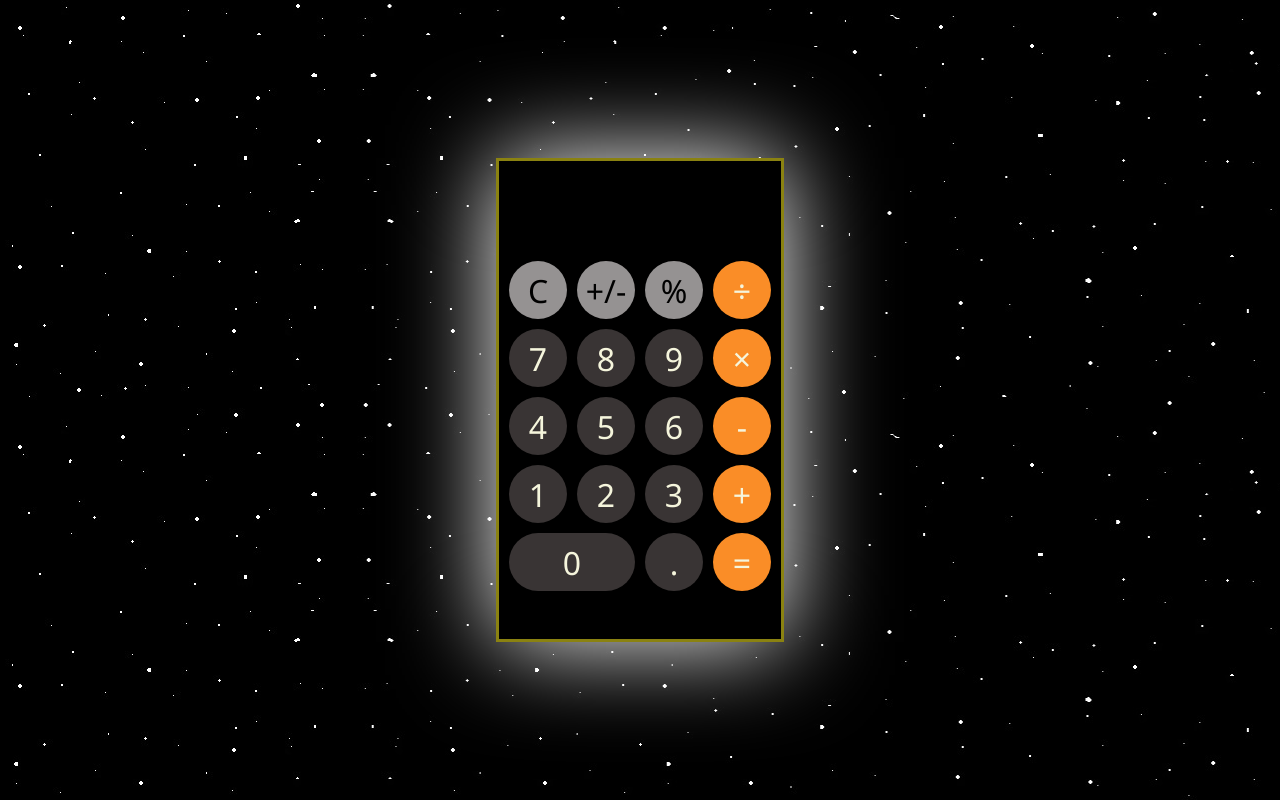
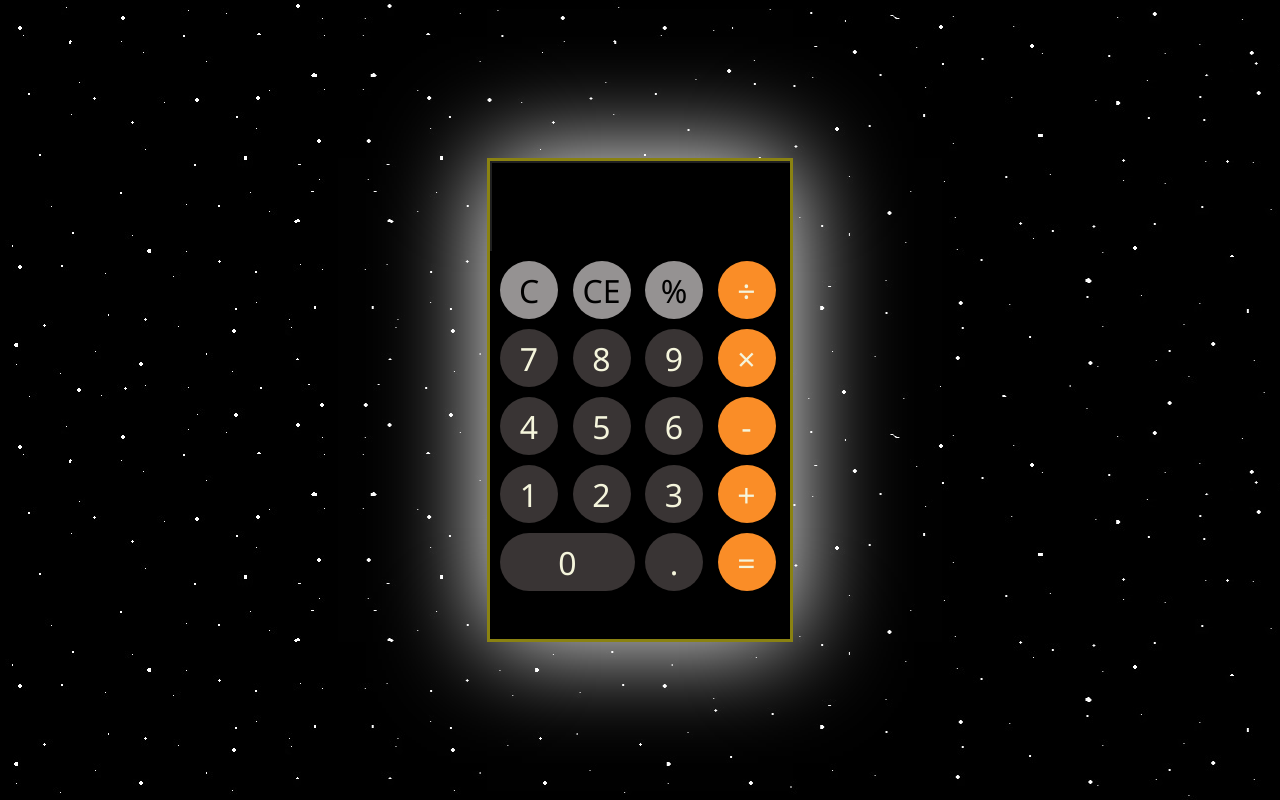
Before and after one commit to PabloJulianRial/calculator-waiheke, a website built with Vite: page index.html in a window 1280 px wide. Built offline with nearby package versions, Linux system fonts and the light colour scheme.

Commit message:
add classes and selectors

```diff
--- a/index.html
+++ b/index.html
@@ -11,30 +11,30 @@
     <div class="rocket"></div>
     <div class="calculator">
       <div class="display">
-        <div class="display__text"></div>
+        <input class="display__text" id="input" maxlength="9"></input>
       </div>
       <div class="buttons">
 
-        <div class="button button__grey">C</div>
-        <div class="button button__grey">+/-</div>
-        <div class="button button__grey">%</div>
-        <div class="button button__orange">÷</div>
-        <div class="button">7</div>
-        <div class="button">8</div>
-        <div class="button">9</div>
-        <div class="button button__orange">×</div>
-        <div class="button">4</div>
-        <div class="button">5</div>
-        <div class="button">6</div>
-        <div class="button button__orange">-</div>
-        <div class="button">1</div>
-        <div class="button">2</div>
-        <div class="button">3</div>
-        <div class="button button__orange">+</div>
-        <div class="button double-zero">0</div>
+        <button class="button button__grey button__clear">C</button>
+        <button class="button button__grey button__clearEntry">CE</button>
+        <button class="button button__grey">%</button>
+        <button class="button button__orange button__divide">÷</button>
+        <button class="button button__number-button ">7</button>
+        <button class="button button__number-button">8</button>
+        <button class="button button__number-button">9</button>
+        <button class="button button__orange button__times">×</button>
+        <button class="button button__number-button">4</button>
+        <button class="button button__number-button">5</button>
+        <button class="button button__number-button">6</button>
+        <button class="button button__orange button__minus">-</button>
+        <button class="button button__number-button">1</button>
+        <button class="button button__number-button">2</button>
+        <button class="button button__number-button">3</button>
+        <button class="button button__orange button__plus">+</button>
+        <button class="button  button__number-button double-zero">0</button>
 
-        <div class="button">.</div>
-        <div class="button button__orange">=</div>
+        <button class="button button__number-button">.</button>
+        <button class="button button__orange button__equals">=</button>
 
       </div>
     </div>
--- a/src/main.ts
+++ b/src/main.ts
@@ -1 +1,14 @@
-import './style.scss'
+import "./style.scss";
+
+// window.onload = function () {
+//   document.getElementById("input")?.focus();
+// };
+const numbers = document.querySelectorAll<HTMLButtonElement>(".button__number-button");
+const display = document.querySelector<HTMLInputElement>(".display__text")
+const clear = document.querySelector<HTMLButtonElement>(".button__clear")
+const clearEntry = document.querySelector<HTMLButtonElement>(".button__clearEntry")
+const plus = document.querySelector<HTMLButtonElement>(".button__plus")
+const minus = document.querySelector<HTMLButtonElement>(".button__minus")
+const divide = document.querySelector<HTMLButtonElement>(".button__divide")
+const times = document.querySelector<HTMLButtonElement>(".button__times")
+const equals = document.querySelector<HTMLButtonElement>(".button__equals")
--- a/src/style.scss
+++ b/src/style.scss
@@ -22,19 +22,28 @@ body{
   padding: 10px;
   padding-bottom: 3rem;
   padding-top: 10px;
-
 }
 
 .display{
-  width: 100%;
+  box-shadow: none;
+  width: 300px;
   height: 90px;
   overflow: hidden;
   background-color: black;
   &__text{
+  outline: none;
+  max-width: 100%;
   background-color: black;
-  height: 80%;
-  width: 90%;
-  margin: 0.5rem auto;
+  height: 100%;
+  width: 100%;
+  font-weight: 400;
+  padding: 0;
+  margin: 0 auto;
+  color:white;
+  font-size: 60px;
+  caret-color: transparent;
+  text-align: right;
+
 }
 
 }
```
